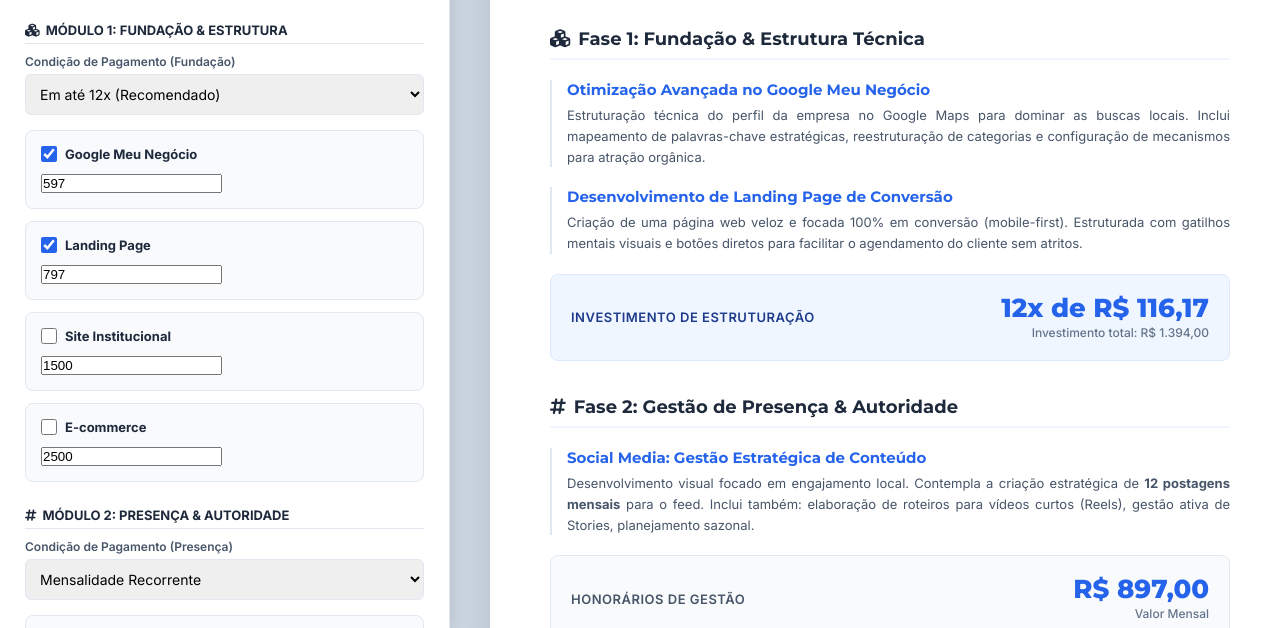
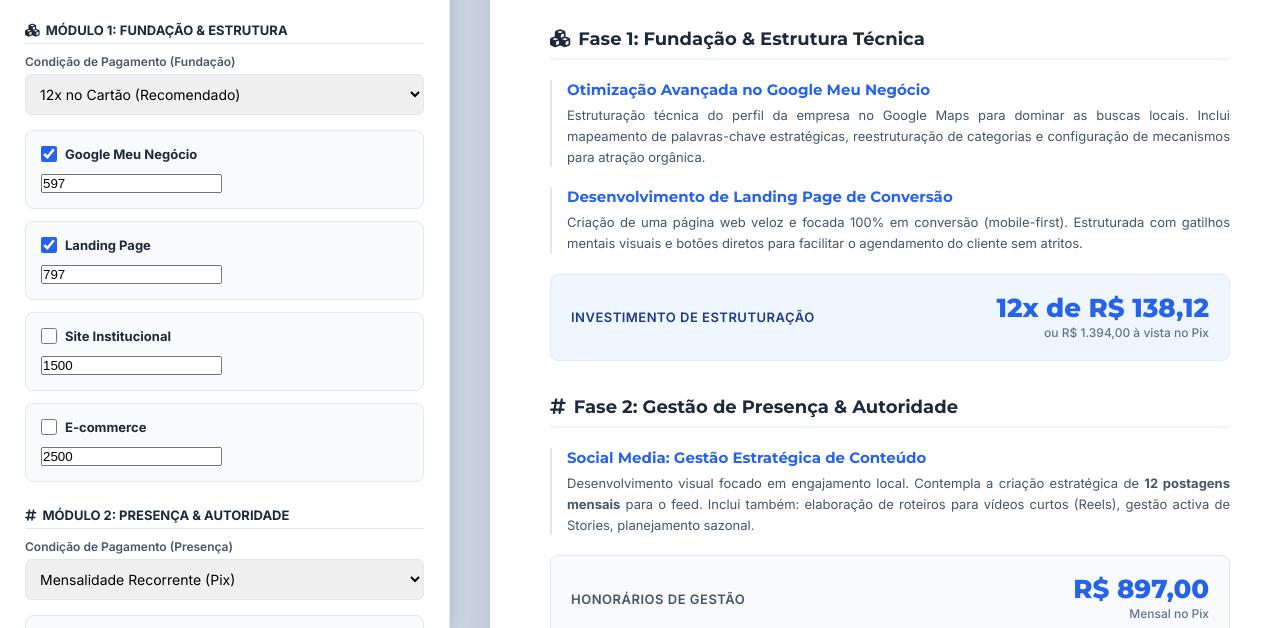
Before and after one commit to ojonathanbar/apresentacao, a plain HTML site: page index.html in a window 1280 px wide. Shown: the part 172-800 px from the top of the page. Drawn offline with Linux system fonts and the light colour scheme.

Commit message:
Update index.html

```diff
--- a/index.html
+++ b/index.html
@@ -111,44 +111,49 @@
         <div class="form-group">
             <label>Condição de Pagamento (Fundação)</label>
             <select id="parc-fundacao" onchange="atualizar()">
-                <option value="1">À vista (1x)</option>
-                <option value="6">Em até 6x</option>
-                <option value="12" selected>Em até 12x (Recomendado)</option>
+                <option value="1">À vista (1x no Pix)</option>
+                <option value="2">2x no Cartão</option>
+                <option value="3">3x no Cartão</option>
+                <option value="4">4x no Cartão</option>
+                <option value="6">6x no Cartão</option>
+                <option value="10">10x no Cartão</option>
+                <option value="12" selected>12x no Cartão (Recomendado)</option>
             </select>
         </div>
 
         <div class="service-card">
             <div class="service-header"><input type="checkbox" id="chk-gmn" checked onchange="atualizar()"> <label for="chk-gmn" style="margin:0;">Google Meu Negócio</label></div>
-            <input type="number" id="val-gmn" value="597" placeholder="R$ Valor" oninput="atualizar()">
+            <input type="number" id="val-gmn" value="597" placeholder="R$ Valor à vista" oninput="atualizar()">
         </div>
 
         <div class="service-card">
             <div class="service-header"><input type="checkbox" id="chk-lp" checked onchange="atualizar()"> <label for="chk-lp" style="margin:0;">Landing Page</label></div>
-            <input type="number" id="val-lp" value="797" placeholder="R$ Valor" oninput="atualizar()">
+            <input type="number" id="val-lp" value="797" placeholder="R$ Valor à vista" oninput="atualizar()">
         </div>
 
         <div class="service-card">
             <div class="service-header"><input type="checkbox" id="chk-inst" onchange="atualizar()"> <label for="chk-inst" style="margin:0;">Site Institucional</label></div>
-            <input type="number" id="val-inst" value="1500" placeholder="R$ Valor" oninput="atualizar()">
+            <input type="number" id="val-inst" value="1500" placeholder="R$ Valor à vista" oninput="atualizar()">
         </div>
 
         <div class="service-card">
             <div class="service-header"><input type="checkbox" id="chk-ecom" onchange="atualizar()"> <label for="chk-ecom" style="margin:0;">E-commerce</label></div>
-            <input type="number" id="val-ecom" value="2500" placeholder="R$ Valor" oninput="atualizar()">
+            <input type="number" id="val-ecom" value="2500" placeholder="R$ Valor à vista" oninput="atualizar()">
         </div>
 
         <div class="section-title"><i class="fa-solid fa-hashtag"></i> Módulo 2: Presença & Autoridade</div>
         <div class="form-group">
             <label>Condição de Pagamento (Presença)</label>
             <select id="parc-presenca" onchange="atualizar()">
-                <option value="1">Mensalidade Recorrente</option>
-                <option value="6">Pacote Semestral (6x)</option>
+                <option value="1">Mensalidade Recorrente (Pix)</option>
+                <option value="3">Trimestral em 3x (Cartão)</option>
+                <option value="6">Semestral em 6x (Cartão)</option>
             </select>
         </div>
 
         <div class="service-card">
             <div class="service-header"><input type="checkbox" id="chk-social" checked onchange="atualizar()"> <label for="chk-social" style="margin:0;">Gestão de Social Media</label></div>
-            <input type="number" id="val-social" value="897" placeholder="R$ Valor" oninput="atualizar()">
+            <input type="number" id="val-social" value="897" placeholder="R$ Valor base" oninput="atualizar()">
 
             <div class="sub-options">
                 <label style="font-weight:700; font-size:11px;">Qtd de Posts no Feed/Mês:</label>
@@ -163,7 +168,7 @@
         <div class="form-group">
             <label>Condição de Pagamento (Tráfego)</label>
             <select id="parc-trafego" onchange="atualizar()">
-                <option value="1">Mensalidade Recorrente</option>
+                <option value="1">Mensalidade Recorrente (Pix)</option>
             </select>
         </div>
 
@@ -273,24 +278,40 @@
     </div>
 
     <script>
+        // Tabela aproximada de taxas totais do NuTap (Intermédio + Parcelamento repassado)
+        // Se o cliente paga em 12x, o valor líquido que você recebe precisa ser o valor à vista.
+        // Fator de multiplicação baseado no repasse de juros para manter seu lucro cheio.
+        const taxasNuTap = {
+            1: 1.000,   // À vista sem juros adicionais além da taxa base (Pix/Débito)
+            2: 1.055,   // Exemplo: Adiciona aprox 5.5% no total para diluir em 2x
+            3: 1.070,
+            4: 1.082,
+            6: 1.110,   // Adiciona aprox 11% no total para diluir em 6x
+            10: 1.155,
+            12: 1.189   // Adiciona aprox 18.9% no total para compensar a taxa de 12x do NuTap
+        };
+
         function formataBRL(valor) {
             return Number(valor).toLocaleString('pt-BR', { style: 'currency', currency: 'BRL' });
         }
 
-        // Nova função de renderização estratégica de preço (Foca na parcela)
-        function renderPrecoEstrategico(valorTotal, parcelas, tipo) {
-            if(valorTotal === 0) return "";
+        function renderPrecoEstrategico(valorAvista, parcelas, tipo) {
+            if(valorAvista === 0) return "";
 
             if(parcelas > 1) {
-                let valorParcela = valorTotal / parcelas;
+                // Aplica o fator de juros correspondente às parcelas do NuTap
+                let fator = taxasNuTap[parcelas] || 1;
+                let valorTotalComJuros = valorAvista * fator;
+                let valorParcela = valorTotalComJuros / parcelas;
+
                 return `
                     <div class="val-destaque">${parcelas}x de ${formataBRL(valorParcela)}</div>
-                    <div class="val-sub">Investimento total: ${formataBRL(valorTotal)}</div>
+                    <div class="val-sub">ou ${formataBRL(valorAvista)} à vista no Pix</div>
                 `;
             } else {
-                let subtexto = tipo === 'recorrente' ? "Valor Mensal" : "Pagamento Único";
+                let subtexto = tipo === 'recorrente' ? "Mensal no Pix" : "Investimento Único no Pix";
                 return `
-                    <div class="val-destaque">${formataBRL(valorTotal)}</div>
+                    <div class="val-destaque">${formataBRL(valorAvista)}</div>
                     <div class="val-sub">${subtexto}</div>
                 `;
             }
@@ -328,7 +349,14 @@
 
                 let v = parseFloat(document.getElementById('val-social').value || 0);
                 let parcPresenca = parseInt(document.getElementById('parc-presenca').value);
-                document.getElementById('val-box-presenca').innerHTML = renderPrecoEstrategico(v, parcPresenca, 'recorrente');
+
+                // Se for trimestral/semestral parcelado, multiplica o valor mensal pelo total de meses antes de calcular o parcelamento
+                let valorBasePresenca = v;
+                if(parcPresenca > 1) {
+                    valorBasePresenca = v * parcPresenca; // Ex: 897 * 6 meses
+                }
+
+                document.getElementById('val-box-presenca').innerHTML = renderPrecoEstrategico(valorBasePresenca, parcPresenca, 'recorrente');
 
                 let qtdPosts = document.getElementById('qtd-posts').value || 0;
                 let optReels = document.getElementById('opt-reels').checked;
@@ -338,7 +366,7 @@
                 let txtSocial = `Desenvolvimento visual focado em engajamento local. Contempla a criação estratégica de <strong>${qtdPosts} postagens mensais</strong> para o feed.`;
                 let extras = [];
                 if(optReels) extras.push("elaboração de roteiros para vídeos curtos (Reels)");
-                if(optStories) extras.push("gestão ativa de Stories");
+                if(optStories) extras.push("gestão activa de Stories");
                 if(optSazonal) extras.push("planejamento sazonal");
 
                 if(extras.length > 0) txtSocial += " Inclui também: " + extras.join(", ") + ".";
```
